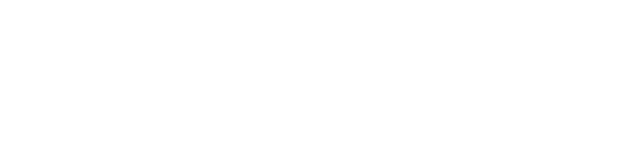
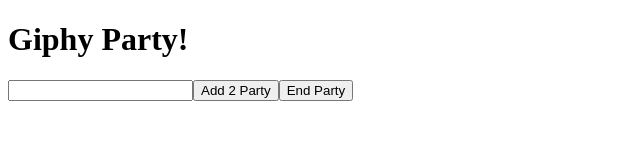
Before and after one commit to sgtCrunch/Giphy-Party, a plain HTML site: page index.html in a window 1280 px wide. Shown: the whole page, without its empty margins (0-640 px from the left). Drawn offline with nearby package versions, Linux system fonts and the light colour scheme.

Commit message:
Added style.css and added js to app

```diff
--- a/index.html
+++ b/index.html
@@ -4,9 +4,24 @@
 <head>
   <meta charset="UTF-8">
   <title>Giphy Party!</title>
+  <link rel="stylesheet" href="style.css">
+  <link rel="preconnect" href="https://fonts.googleapis.com">
+  <link rel="preconnect" href="https://fonts.gstatic.com" crossorigin>
+  <link href="https://fonts.googleapis.com/css2?family=Quicksand:wght@300&display=swap" rel="stylesheet">
 </head>
 
 <body>
+  <h1>Giphy Party!</h1>
+
+  <div class = "gif-form" id="add-gif">
+      <div style="display: table-row;">
+          <input type ="text" id="gif-search"/>
+          <button class="button" id="find-gif">Add 2 Party</button>
+          <button class="button" id="remove-gifs">End Party</button>
+      </div>
+  </div>
+
+  <div id="gif-area"></div>
 
 <script src="https://code.jquery.com/jquery-3.2.1.js"></script>
 <script src="https://unpkg.com/axios/dist/axios.js"></script>
```
